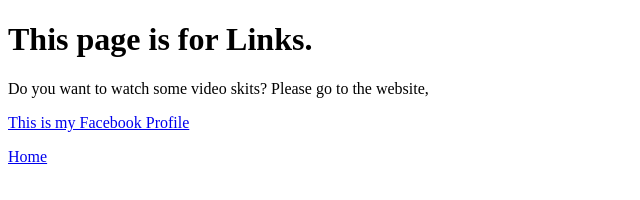
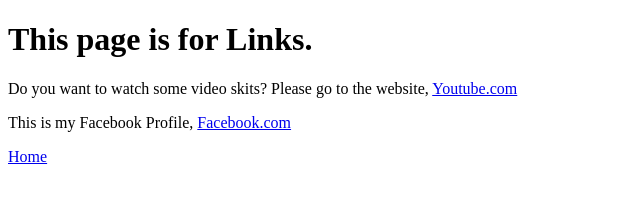
Before and after one commit to BhielGlorioso/GLORIOSO_LINKS-AND-IMAGES, a plain HTML site: page links.html in a window 1280 px wide. Shown: the whole page, without its empty margins (0-640 px from the left). Drawn offline with Linux system fonts and the light colour scheme.

Commit message:
1st commit

```diff
--- a/links.html
+++ b/links.html
@@ -11,10 +11,11 @@
     </h1>
     <p>
         Do you want to watch some video skits? Please go to the website, <a href="https://www.youtube.com/"
-        target-"_blank"
+        target="_blank">Youtube.com</a>
     </p>
     <p>
-        This is my Facebook Profile
+        This is my Facebook Profile, <a href="https://www.facebook.com/bhiel26?mibextid=ZbWKwL"
+        target="_blank">Facebook.com</a>
     </p>
     <p>
         <a href="index.html">Home</a>
```
Also changed, not shown: misc/extras.html (+1 -1 lines).
